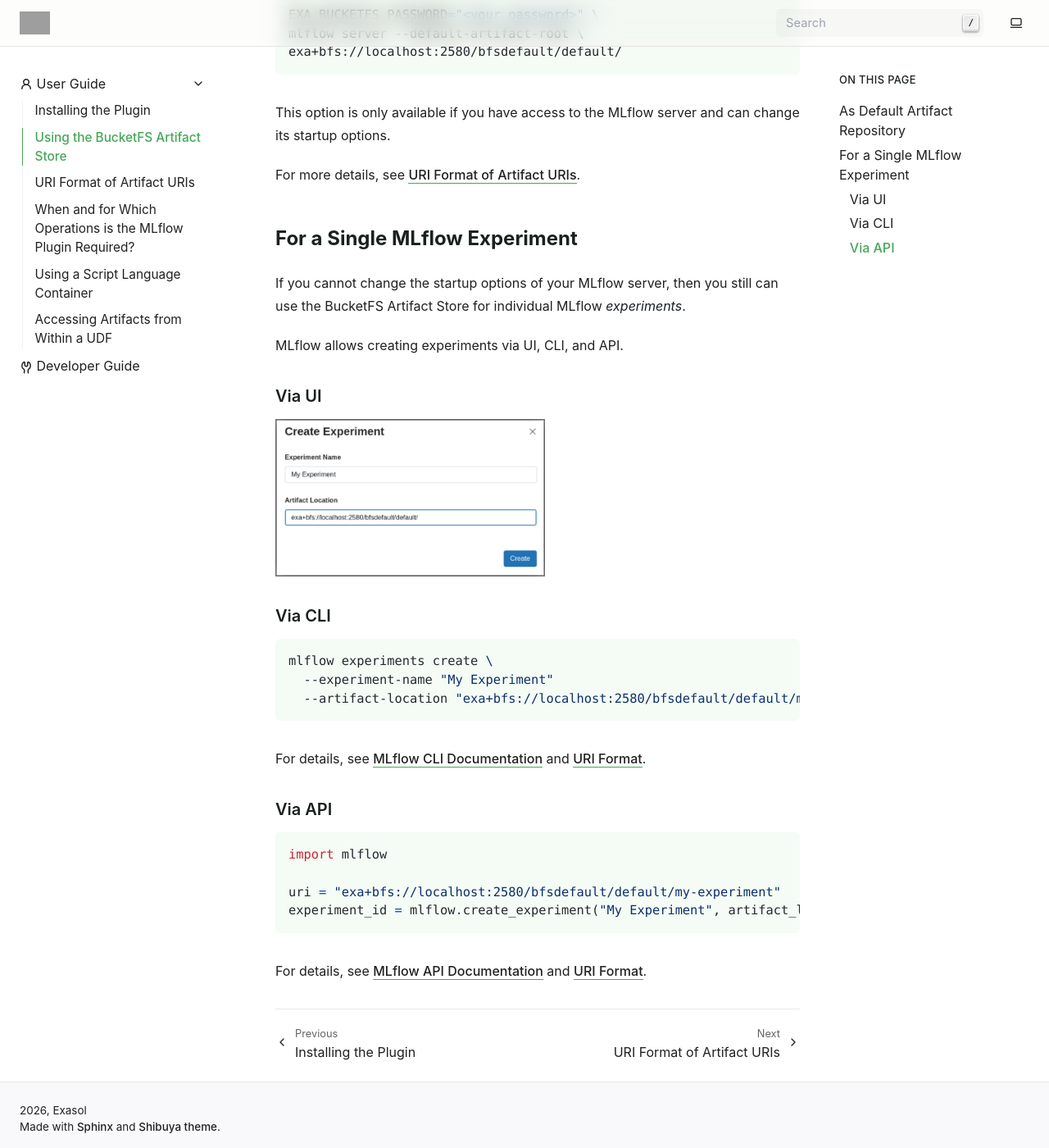
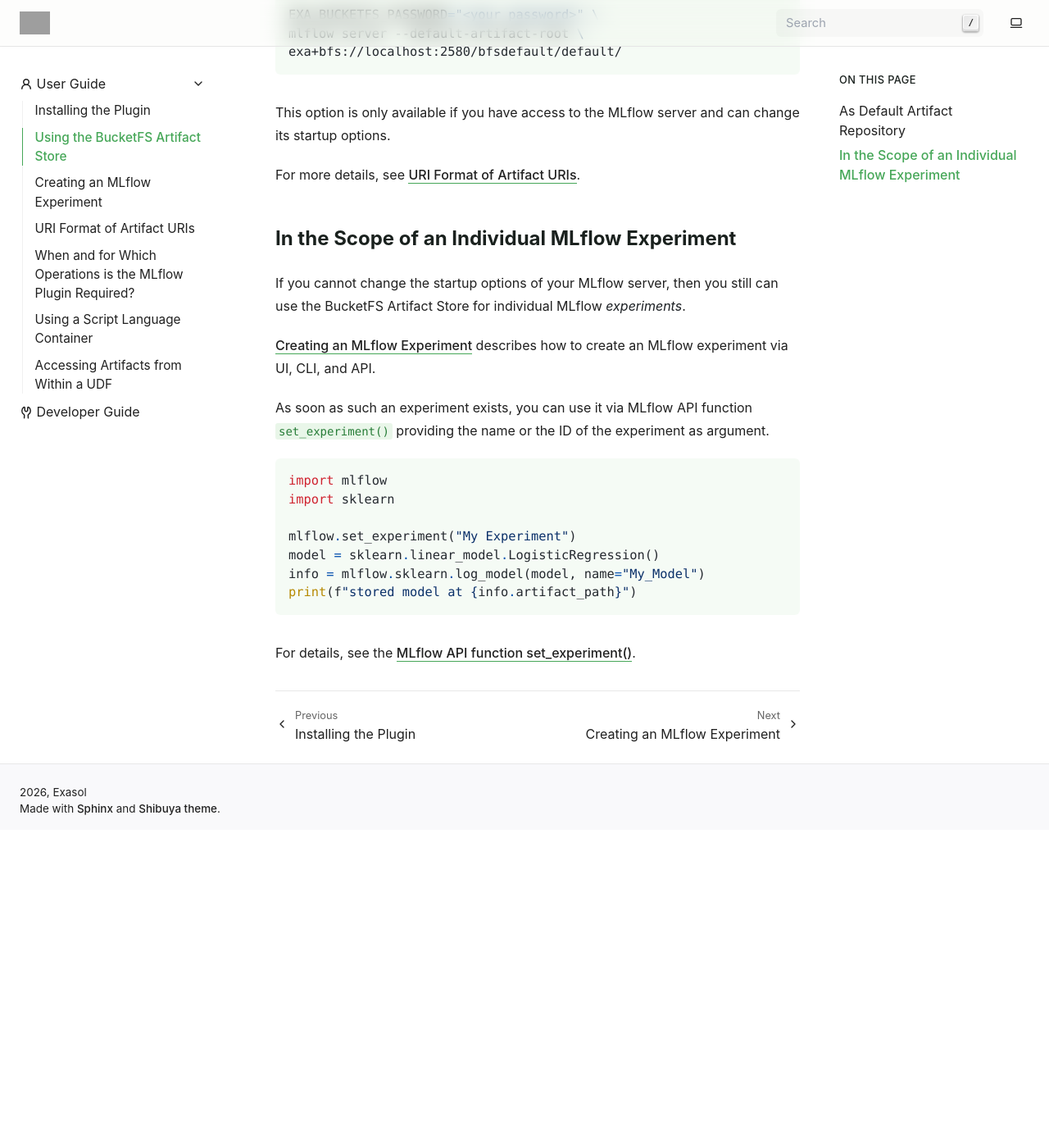
Before and after one commit to exasol/mlflow-plugin, a Sphinx documentation site: the page built from doc/user_guide/mlflow_server.rst, in a window 1280 px wide and 1400 px high, scrolled down 405 px. Shown: the whole window at 82% size. Built offline with Sphinx 7.4.7, drawn with Linux system fonts in a browser that asks for light colours; pages that are not in the unit, such as notebooks, are missing from menus; after the commit the page ends 1417 px from its top, so only the background shows below that; grey boxes are pictures that could not be loaded.

Commit message:
Moved creating an experiment to separate page
shortened URIs, added instructions for using an experiment when logging a
model.

```diff
--- a/doc/user_guide/index.rst
+++ b/doc/user_guide/index.rst
@@ -29,6 +29,7 @@ Contents
 
    installation
    mlflow_server
+   create_experiment
    uri_format
    plugin_availability
    slc
--- a/doc/user_guide/mlflow_server.rst
+++ b/doc/user_guide/mlflow_server.rst
@@ -25,47 +25,32 @@ change its startup options.
 
 For more details, see :ref:`uri_format`.
 
-For a Single MLflow Experiment
-------------------------------
+In the Scope of an Individual MLflow Experiment
+-----------------------------------------------
+
+.. _set_experiment:
+   https://mlflow.org/docs/latest/api_reference/python_api/mlflow.html#mlflow.set_experiment
 
 If you cannot change the startup options of your MLflow server, then you still
 can use the BucketFS Artifact Store for individual MLflow *experiments*.
 
-MLflow allows creating experiments via UI, CLI, and API.
+:ref:`create_mlflow_experiment` describes how to create an MLflow experiment
+via UI, CLI, and API.
 
-.. _create_experiment_cli: https://mlflow.org/docs/latest/api_reference/cli.html#mlflow-experiments-create
-.. _create_experiment_api: https://mlflow.org/docs/latest/ml/tracking/tracking-api/#experiment-organization
-
-
-Via UI
-^^^^^^
-
-.. image:: create-experiment-ui.png
-    :scale: 40 %
-    :class: with-border
-
-
-Via CLI
-^^^^^^^
-
-.. code-block:: shell
-
-    mlflow experiments create \
-      --experiment-name "My Experiment"
-      --artifact-location "exa+bfs://localhost:2580/bfsdefault/default/my-experiment"
-
-For details, see `MLflow CLI Documentation <create_experiment_cli_>`_ and
-:ref:`URI Format<uri_format>`.
-
-Via API
-^^^^^^^
+As soon as such an experiment exists, you can use it via MLflow API function
+``set_experiment()`` providing the name or the ID of the experiment as
+argument.
 
 .. code-block:: python
 
     import mlflow
+    import sklearn
 
-    uri = "exa+bfs://localhost:2580/bfsdefault/default/my-experiment"
-    experiment_id = mlflow.create_experiment("My Experiment", artifact_location=uri)
+    mlflow.set_experiment("My Experiment")
+    model = sklearn.linear_model.LogisticRegression()
+    info = mlflow.sklearn.log_model(model, name="My_Model")
+    print(f"stored model at {info.artifact_path}")
 
-For details, see `MLflow API Documentation <create_experiment_api_>`_ and
-:ref:`URI Format<uri_format>`.
+
+For details, see the `MLflow API function set_experiment()
+<set_experiment_>`_.
```
Also changed, not shown: doc/user_guide/create_experiment.rst (added, +49 -0 lines).
